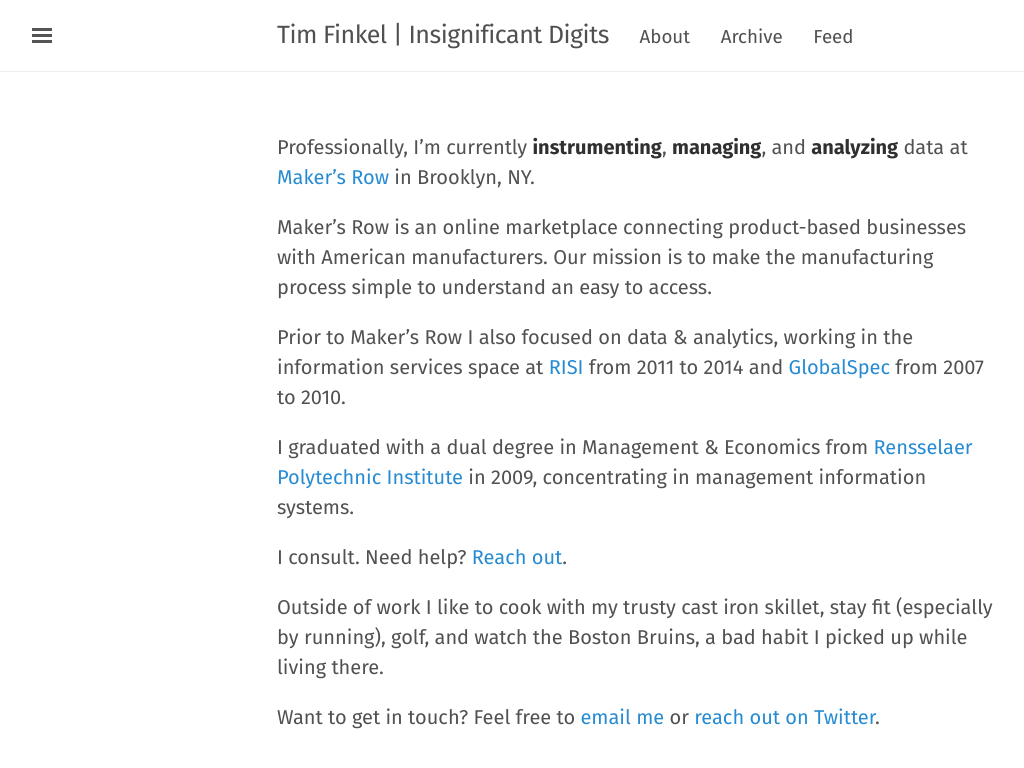
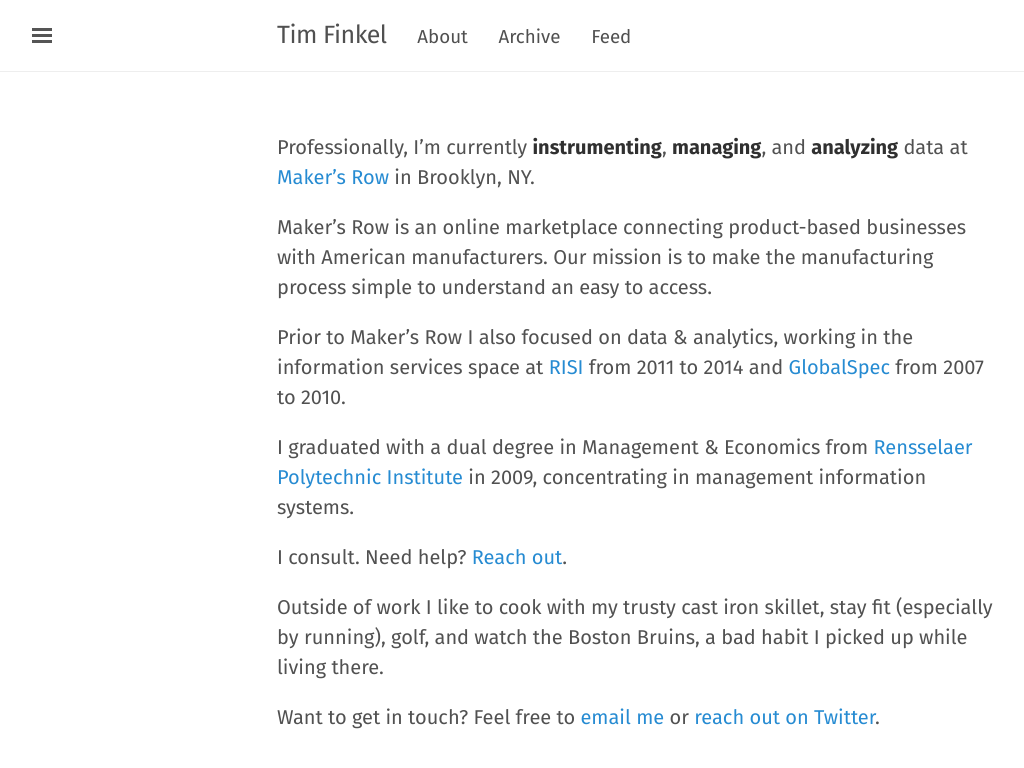
Before and after one commit to kingfink/kingfink.github.io, a Jekyll site: the page built from about.md, in a window 1280 px wide. Shown: the top 768 px of the page, without its empty margins (3-1027 px from the left). Built offline with Jekyll 4.4.1, drawn with Linux system fonts in a browser that asks for light colours; comment, search, counter and statistics services are not loaded.

Commit message:
updated title

```diff
--- a/_includes/head.html
+++ b/_includes/head.html
@@ -8,7 +8,7 @@
 
   <title>
     {% if page.title == "Home" %}
-      {{ site.title }} | {{ site.tagline }}
+      {{ site.title }}
     {% else %}
       {{ page.title }} | {{ site.title }}
     {% endif %}
--- a/_layouts/default.html
+++ b/_layouts/default.html
@@ -15,7 +15,7 @@
       <div class="masthead">
         <div class="container">
           <h3 class="masthead-title">
-            <a href="{{ site.baseurl }}/" title="Home">{{ site.title }} | {{ site.tagline }}</a>
+            <a href="{{ site.baseurl }}/" title="Home">{{ site.title }}</a>
 
             {% for page in site.pages_list %}
               &nbsp;&nbsp;&nbsp;
```
